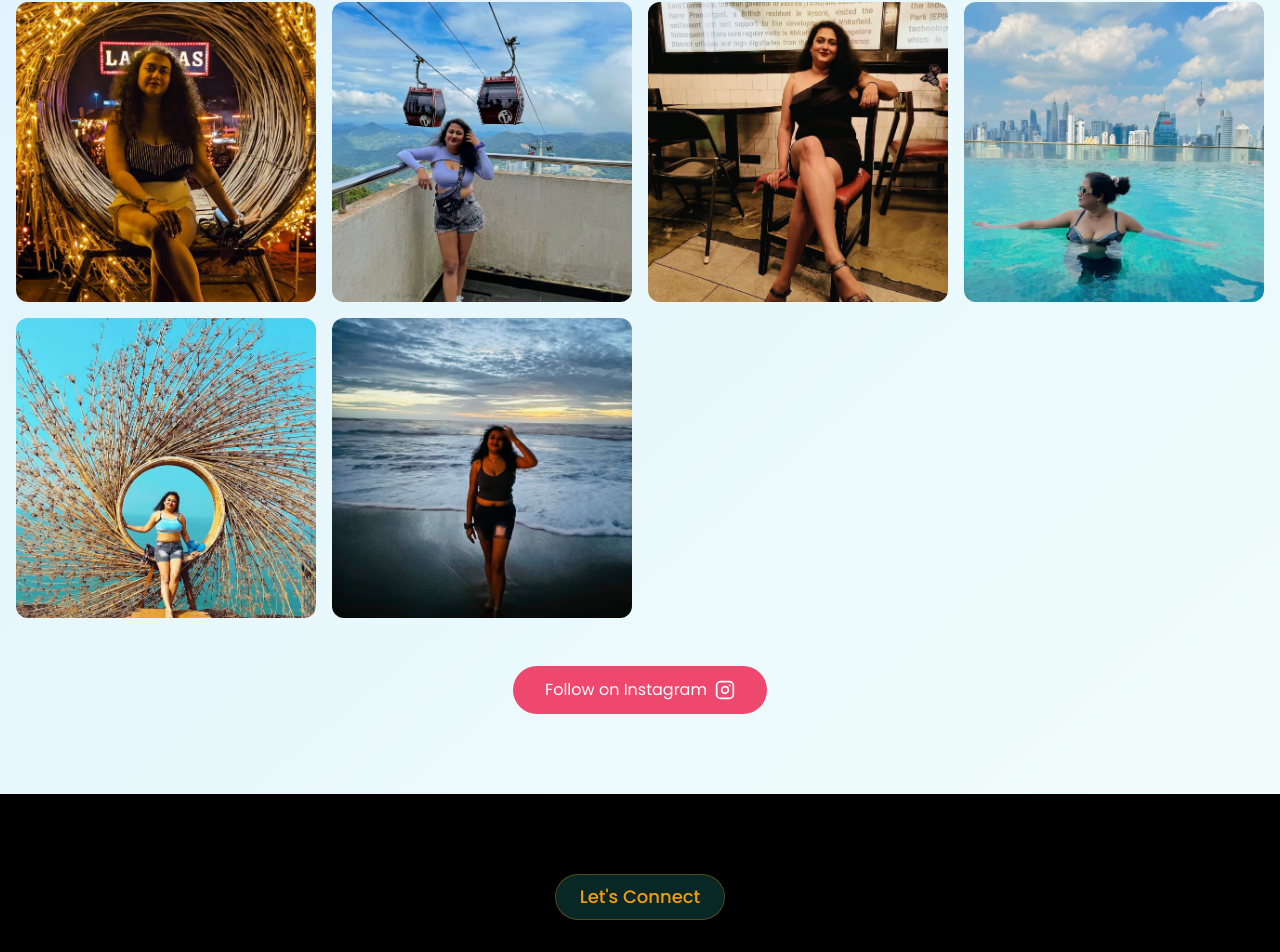
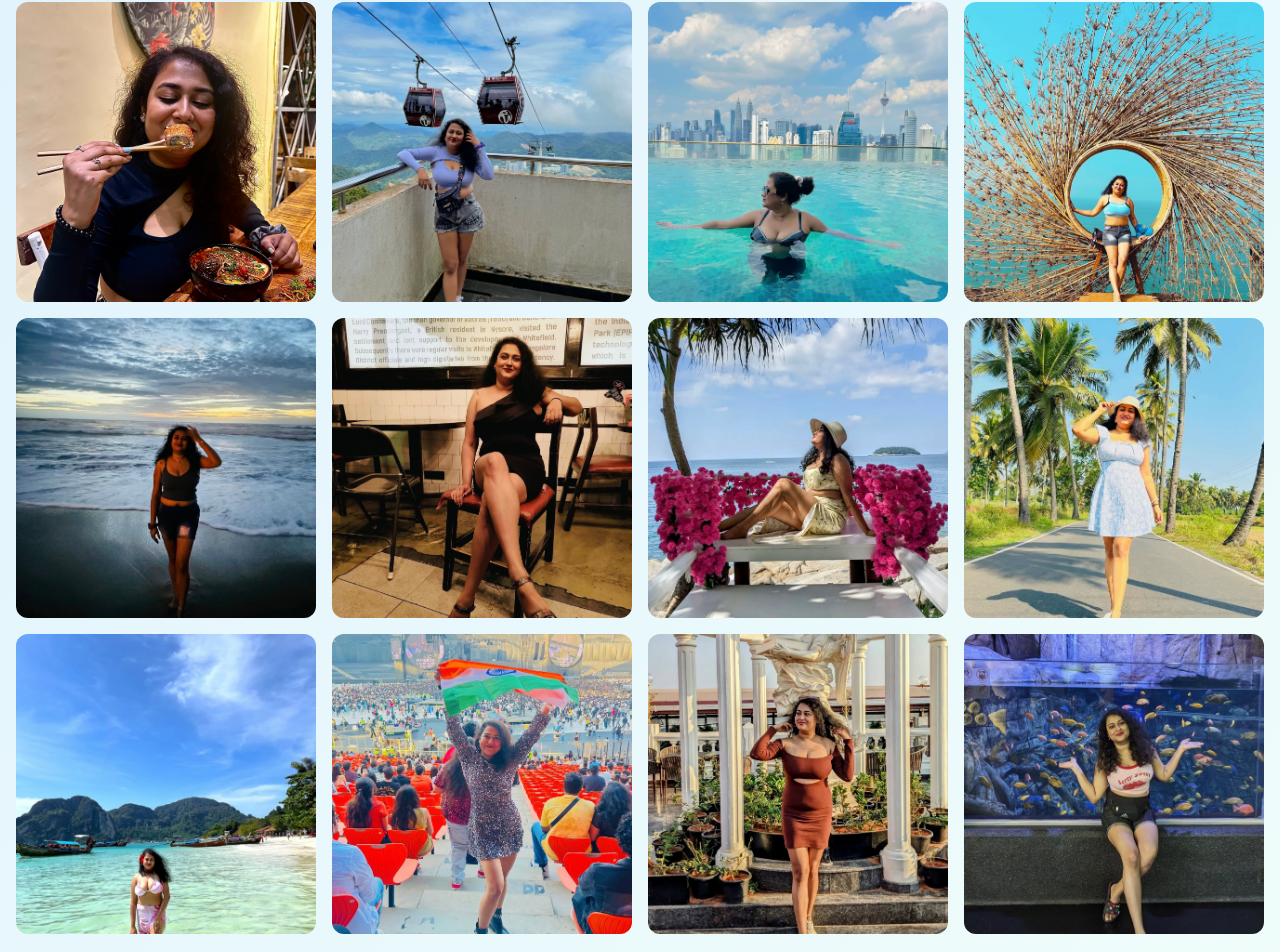
Before and after one commit to SirCharan/andrea, a React (Vite) app: page / in a window 1280 px wide. Shown: the part 1806-2758 px from the top of the page. Built offline with nearby package versions, Linux system fonts and the light colour scheme.

Commit message:
add image

```diff
--- a/src/components/InstagramFeed.tsx
+++ b/src/components/InstagramFeed.tsx
@@ -12,49 +12,91 @@ type InstagramPost = {
 const mockInstagramData: InstagramPost[] = [
   {
     id: 1,
-    imageUrl: '/lovable-uploads/singapore-mbs.png',
-    location: 'Marina Bay Sands, Singapore',
-    likes: 847,
-    comments: 63
+    imageUrl: '/lovable-uploads/s.jpeg',
+    location: 'Genting Highlands, Malaysia',
+    likes: 1247,
+    comments: 92
   },
   {
-    id: 2,
+    id: 4,
     imageUrl: '/lovable-uploads/636ec691-4bdf-4f04-a392-7eb68dd76112.png',
     location: 'Kuala Lumpur, Malaysia',
     likes: 1203,
     comments: 85
   },
   {
-    id: 3,
-    imageUrl: '/lovable-uploads/5cbc3bdb-d08e-4f8d-9fb8-a01b09b00a9a.png',
-    location: 'Bangalore, India',
-    likes: 922,
-    comments: 41
-  },
-  {
-    id: 4,
+    id: 5,
     imageUrl: '/lovable-uploads/77c74f99-b959-47f9-a2ba-186bddc85342.png',
-    location: 'Beach Paradise',
+    location: 'Infinity Pool Views',
     likes: 1089,
     comments: 74
   },
   {
-    id: 5,
+    id: 6,
     imageUrl: '/lovable-uploads/c761ec3c-c003-416f-8523-5de276969c0c.png',
     location: 'Las Cabanas, Philippines',
     likes: 781,
     comments: 29
   },
   {
-    id: 6,
+    id: 7,
     imageUrl: '/lovable-uploads/4784ea21-858b-42d6-8366-c5e8e8a510e4.png',
     location: 'Koh Samui, Thailand',
     likes: 1456,
     comments: 112
+  },
+  {
+    id: 8,
+    imageUrl: '/lovable-uploads/5cbc3bdb-d08e-4f8d-9fb8-a01b09b00a9a.png',
+    location: 'Bangalore Vibes',
+    likes: 922,
+    comments: 41
+  },
+  {
+    id: 9,
+    imageUrl: '/lovable-uploads/7886fb1c-7a1a-4cb4-9396-2bbe6a061669.png',
+    location: 'Concert Night, Mumbai',
+    likes: 1567,
+    comments: 143
+  },
+  {
+    id: 10,
+    imageUrl: '/lovable-uploads/8d6d1ed2-bcc2-4a96-bcfd-3907293f2022.png',
+    location: 'Urban Explorer',
+    likes: 1345,
+    comments: 98
+  },
+  {
+    id: 11,
+    imageUrl: '/lovable-uploads/c6cffef2-8462-4ad6-a4ce-55f903f368bd.png',
+    location: 'Sunset Paradise',
+    likes: 1678,
+    comments: 124
+  },
+  {
+    id: 12,
+    imageUrl: '/lovable-uploads/120cabd7-8977-4cd6-9073-10babac3a1bf.png',
+    location: 'Underwater World, Phuket',
+    likes: 892,
+    comments: 67
+  },
+  {
+    id: 13,
+    imageUrl: '/lovable-uploads/11598b2d-dc72-4faf-bd61-b4e964d8ef3c.png',
+    location: 'Beach Life, Goa',
+    likes: 1234,
+    comments: 91
+  },
+  {
+    id: 14,
+    imageUrl: '/lovable-uploads/0cdf9a49-8ba6-4711-8532-e8b12343e0cc.png',
+    location: 'Cultural Heritage',
+    likes: 1432,
+    comments: 108
   }
 ];
 
-const InstagramFeed = ({ limit = 6 }) => {
+const InstagramFeed = ({ limit = 14 }) => {
   const [posts, setPosts] = useState<InstagramPost[]>([]);
   const [loading, setLoading] = useState(true);
 
--- a/src/pages/Index.tsx
+++ b/src/pages/Index.tsx
@@ -142,7 +142,7 @@ Influencer by Passion</p>
           </ScrollReveal>
 
           <ScrollReveal delay={200}>
-            <InstagramFeed limit={6} />
+            <InstagramFeed />
           </ScrollReveal>
 
           <div className="text-center mt-12">
```
Also changed, not shown: public/lovable-uploads/s.jpeg (added).
